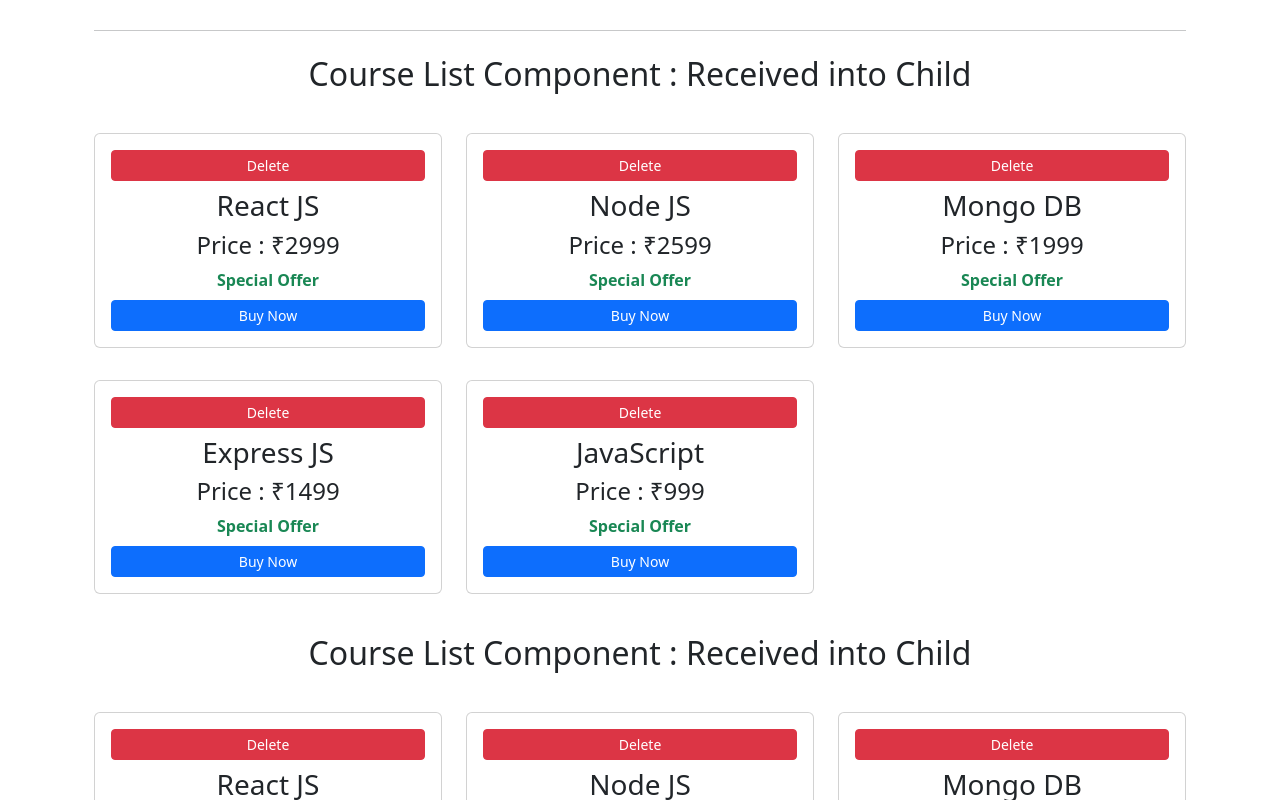
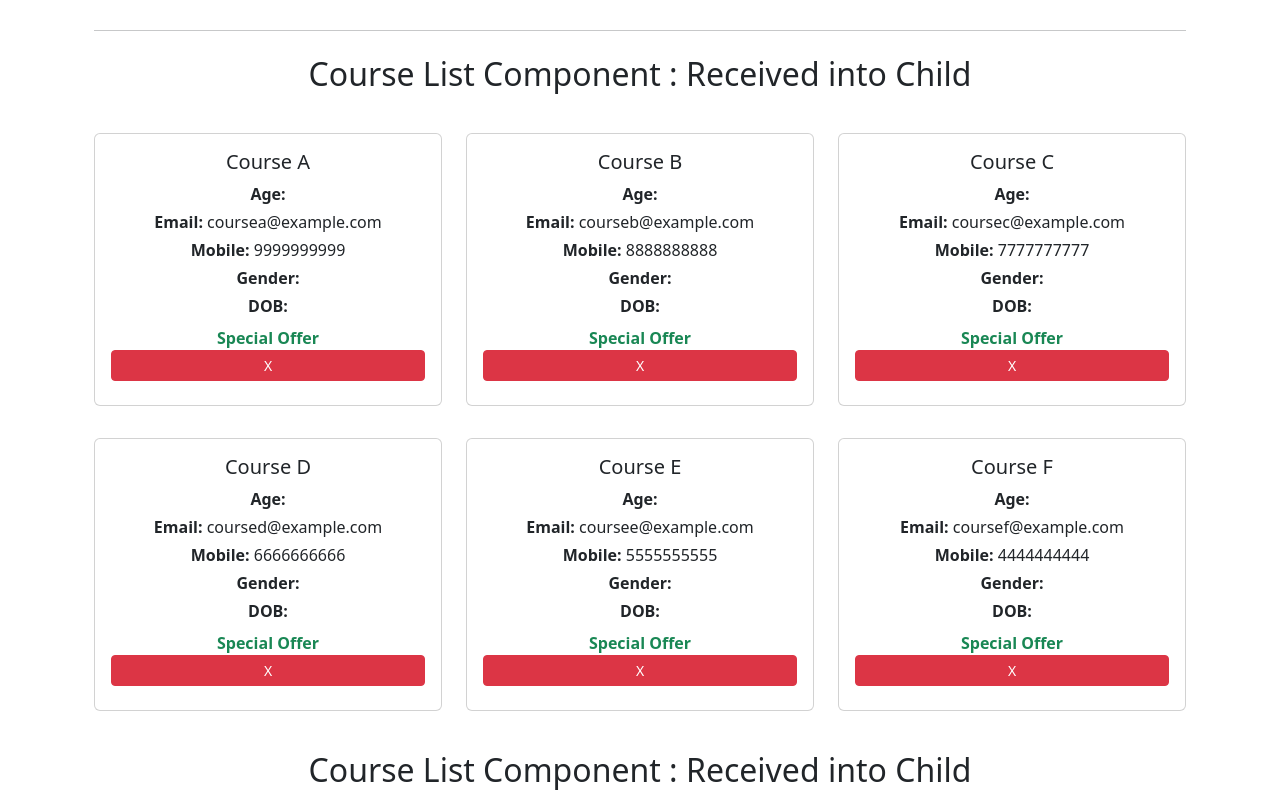
Before and after one commit to developersksingh/react-complete-development, a React (Vite) app in the folder dojo-blog/: page / in a window 1280 px wide. Shown: the part 920-1720 px from the top of the page. Built offline with nearby package versions, Linux system fonts and the light colour scheme; no server answers.

Commit message:
Getting data using useEffect hook
Getting data using useEffect hook

```diff
--- a/dojo-blog/package.json
+++ b/dojo-blog/package.json
@@ -4,6 +4,7 @@
   "version": "0.0.0",
   "type": "module",
   "scripts": {
+    "server": "nodemon server.js",
     "dev": "vite",
     "build": "vite build",
     "lint": "eslint .",
@@ -11,6 +12,7 @@
   },
   "dependencies": {
     "bootstrap": "^5.3.8",
+    "nodemon": "^3.1.11",
     "react": "^19.2.0",
     "react-dom": "^19.2.0"
   },
--- a/dojo-blog/src/CourseList.jsx
+++ b/dojo-blog/src/CourseList.jsx
@@ -8,26 +8,45 @@ const CourseList = ({ courses, pageTitle, handleDelete }) => {
       </h2>
 
       <div className="row">
-        {courses.map(course => (
+        {courses.map((course) => (
           <div key={course.id} className="col-md-4">
             <div className="card my-3 p-3 text-center">
 
-              <button
-                className="btn btn-sm btn-danger mb-2"
-                onClick={() => handleDelete(course.id)}
-              >
-                Delete
-              </button>
+              {/* Delete Button */}
 
-              <h3>{course.name}</h3>
-              <h4>Price : ₹{course.price}</h4>
+
+              {/* User Image */}
+              {course.image && (
+                <img
+                  src={course.image}
+                  alt={course.name}
+                  className="img-fluid rounded-circle mb-2"
+                  width="80"
+                />
+              )}
+
+              {/* User Details */}
+              <h5>{course.name}</h5>
+              <p className="mb-1"><strong>Age:</strong> {course.age}</p>
+              <p className="mb-1"><strong>Email:</strong> {course.email}</p>
+              <p className="mb-1"><strong>Mobile:</strong> {course.mobile}</p>
+              <p className="mb-1"><strong>Gender:</strong> {course.gender}</p>
+              <p className="mb-2"><strong>DOB:</strong> {course.birthDate}</p>
+
+              {/* Course Price (Optional) */}
+              {course.price && (
+                <h6>Price : ₹{course.price}</h6>
+              )}
 
               <span className="text-success fw-bold">
                 {pageTitle}
               </span>
 
-              <button className="btn btn-sm btn-primary mt-2">
-                Buy Now
+               <button
+                className="btn btn-sm btn-danger mb-2" title="Delete Record"
+                onClick={() => handleDelete(course.id)}
+              >
+                X
               </button>
             </div>
           </div>
--- a/dojo-blog/src/Home.jsx
+++ b/dojo-blog/src/Home.jsx
@@ -1,26 +1,49 @@
-import React, { useState, useEffect } from "react";
+import React, { useEffect, useState } from "react";
 import CourseList from "./CourseList";
 
 function Home() {
-  const [courses, setCourses] = useState([
-    { id: 1, name: "React JS", price: 2999 },
-    { id: 2, name: "Node JS", price: 2599 },
-    { id: 3, name: "Mongo DB", price: 1999 },
-    { id: 4, name: "Express JS", price: 1499 },
-    { id: 5, name: "JavaScript", price: 999 },
-  ]);
-
+  const [courses, setCourses] = useState([]);
   const pageTitle = "Special Offer";
 
   const handleDelete = (courseId) => {
-    setCourses(courses.filter(course => course.id !== courseId));
+    setCourses((prev) =>
+      prev.filter((course) => course.id !== courseId)
+    );
   };
 
   useEffect(() => {
-    console.log("Home Component Mounted");
-    return () => {
-      console.log("Home Component Unmounted");
-    };
+    fetch("https://dummyjson.com/users")
+      .then((response) => response.json())
+      .then((data) => {
+        // Convert users → courses
+
+
+
+
+        const courseData = data.users.slice(0, 6).map((user) => ({
+          id: user.id,
+          age: user.age,
+          name: user.firstName + " " + user.lastName,
+          email : user.email,
+          mobile : user.phone,
+          image: user.image,
+          birthDate: user.birthDate,
+          gender: user.gender,
+
+        }));
+        setCourses(courseData);
+      })
+      .catch(() => {
+        // Fallback data
+        setCourses([
+          { id: 1, name: "Course A", email: "coursea@example.com", mobile: "9999999999" },
+          { id: 2, name: "Course B", email: "courseb@example.com", mobile: "8888888888" },
+          { id: 3, name: "Course C", email: "coursec@example.com", mobile: "7777777777" },
+          { id: 4, name: "Course D", email: "coursed@example.com", mobile: "6666666666" },
+          { id: 5, name: "Course E", email: "coursee@example.com", mobile: "5555555555" },
+          { id: 6, name: "Course F", email: "coursef@example.com", mobile: "4444444444" }
+        ]);
+      });
   }, []);
 
   return (
@@ -30,8 +53,9 @@ function Home() {
       </h1>
 
       <div className="container">
+        {/* Parent UI */}
         <div className="row">
-          {courses.map(course => (
+          {courses.map((course) => (
             <div key={course.id} className="col-md-4">
               <div className="card my-3 p-3 text-center">
                 <h3>{course.name}</h3>
@@ -46,17 +70,17 @@ function Home() {
 
         <hr />
 
-        {/* First Child */}
+        {/* Child 1 */}
         <CourseList
           courses={courses}
           pageTitle={pageTitle}
           handleDelete={handleDelete}
         />
 
-        {/* Second Child with filtered data */}
+        {/* Child 2 – Filtered */}
         <CourseList
-          courses={courses.filter(course => course.price > 1500)}
-          pageTitle={pageTitle}
+          courses={courses.filter((course) => course.price > 1500)}
+          pageTitle="Premium Courses"
           handleDelete={handleDelete}
         />
       </div>
```
Also changed, not shown: 1 other file (tests, documents, lock files or other folders).
